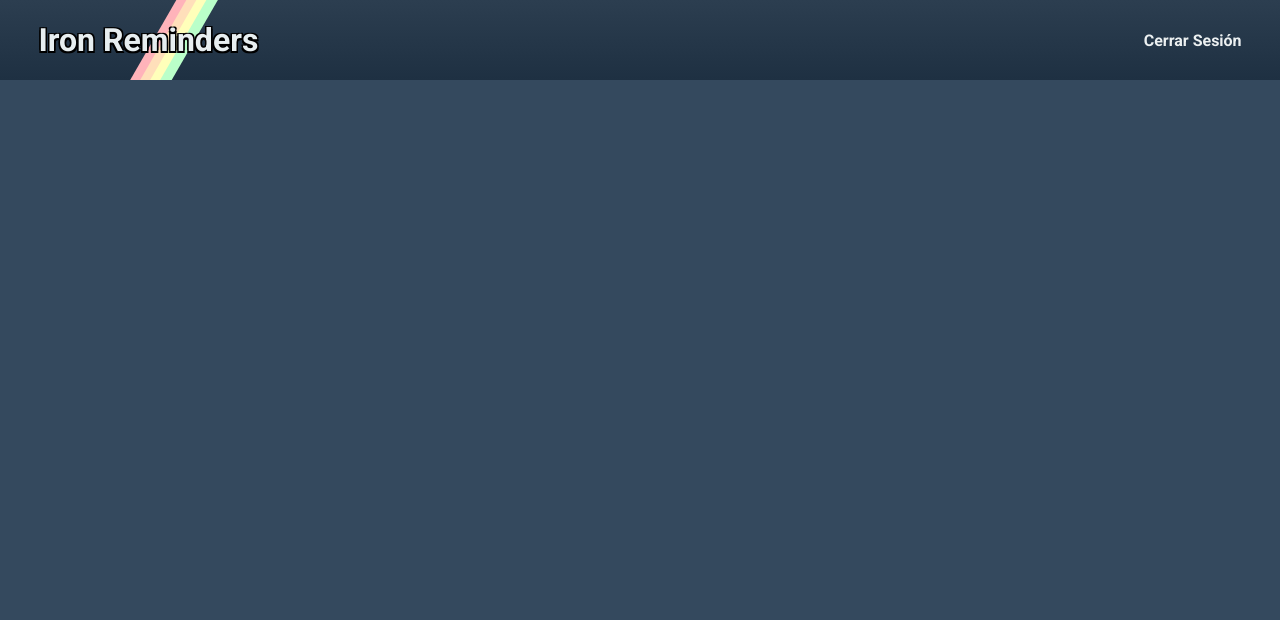
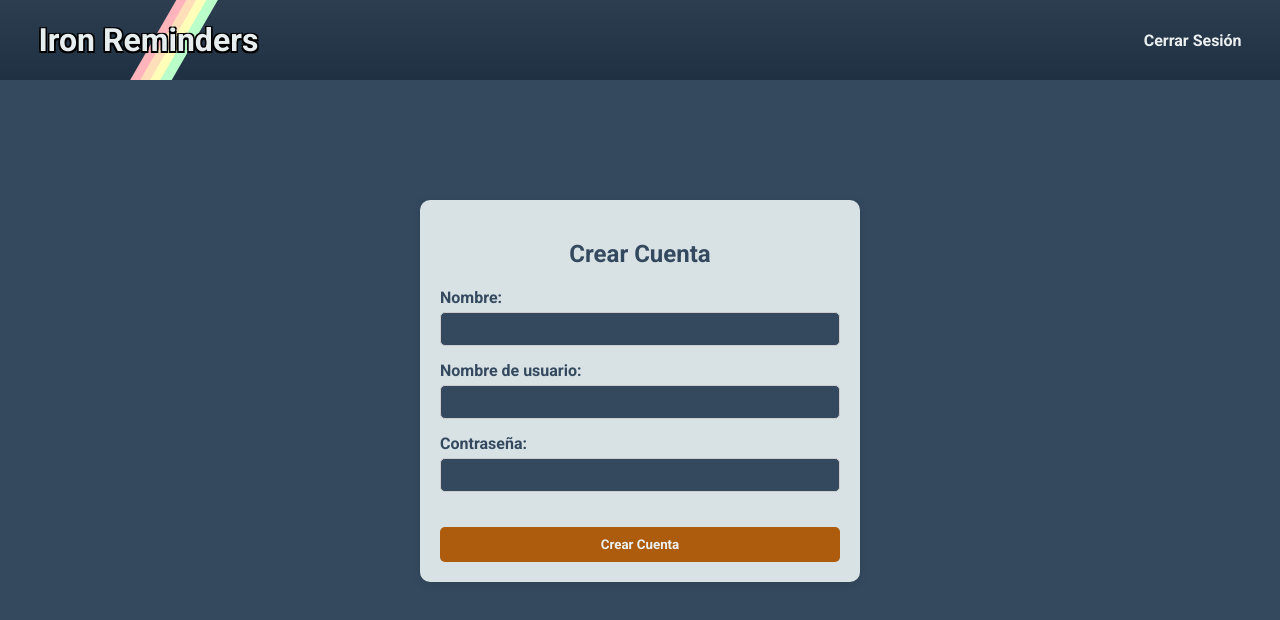
Before and after one commit to FranRevi8/midterm-to-do-list, a Vue app: page /new-account in a window 1280 px wide. Shown: the top 620 px of the page. Built offline with nearby package versions, Linux system fonts and the light colour scheme.

Commit message:
added new account view

```diff
--- a/src/router/index.js
+++ b/src/router/index.js
@@ -1,6 +1,7 @@
 import { createRouter, createWebHistory } from 'vue-router'
 import HomeView from '../views/HomeView.vue'
 import LoginView from '@/views/LoginView.vue'
+import NewAccountView from '@/views/NewAccountView.vue'
 
 function isAuthenticated() {
   const token = sessionStorage.getItem('authToken')
@@ -22,6 +23,11 @@ const router = createRouter({
       path: '/api/login',
       name: 'login',
       component: LoginView
+    },
+    {
+      path: '/new-account',
+      name: 'new-account',
+      component: NewAccountView
     }
   ]
 })
--- a/src/views/LoginView.vue
+++ b/src/views/LoginView.vue
@@ -38,6 +38,10 @@ const handleSubmit = async () => {
     alert('Por favor, rellena ambos campos');
   }
 };
+
+const goToCreateAccount = () => {
+  router.push('/new-account')
+}
 </script>
 
 <template>
@@ -68,6 +72,7 @@ const handleSubmit = async () => {
         </div>
 
         <button type="submit">Iniciar Sesión</button>
+        <button @click="goToCreateAccount" class="new-acc-btn">Crear cuenta</button>
       </form>
     </div>
   </div>
@@ -133,8 +138,17 @@ button {
   margin-top: 20px;
 }
 
+.new-acc-btn{
+  background-color: #ac5c0c;
+  margin-top: 10px;
+}
+
 button:hover {
   background-color: #2980b9;
+}
+
+.new-acc-btn:hover {
+  background-color: #8f3b0a;
 }
 
 input:focus {
--- /dev/null
+++ b/src/views/NewAccountView.vue
@@ -0,0 +1,130 @@
+<script setup>
+import { ref } from 'vue'
+import router from '@/router';
+
+const name = ref('')
+const username = ref('')
+const password = ref('')
+const errorMessage = ref('')
+
+const createUser = async () => {
+  try {
+    const response = await fetch('http://localhost:8080/api/users', {
+      method: 'POST',
+      headers: {
+        'Content-Type': 'application/json',
+      },
+      body: JSON.stringify({
+        name: name.value,
+        username: username.value,
+        password: password.value,
+      }),
+    });
+
+    if (!response.ok) {
+      const errorData = await response.json();
+      throw new Error(errorData.message || 'Error creating account');
+    }
+
+    alert('Cuenta creada exitosamente');
+
+    router.push('api/login')
+
+  } catch (error) {
+    errorMessage.value = error.message;
+  }
+};
+</script>
+
+<template>
+  <div class="register-form">
+    <h2>Crear Cuenta</h2>
+    <div v-if="errorMessage" class="error">{{ errorMessage }}</div>
+    <form @submit.prevent="createUser">
+      <div>
+        <label for="name">Nombre:</label>
+        <input v-model="name" type="text" id="name" required />
+      </div>
+      <div>
+        <label for="username">Nombre de usuario:</label>
+        <input v-model="username" type="text" id="username" required />
+      </div>
+      <div>
+        <label for="password">Contraseña:</label>
+        <input v-model="password" type="password" id="password" required />
+      </div>
+      <button type="submit">Crear Cuenta</button>
+    </form>
+  </div>
+</template>
+
+<style scoped>
+.register-form {
+  max-width: 400px;
+  margin: 0 auto;
+  padding: 20px;
+  background-color: #d8e2e5;
+  border-radius: 10px;
+  box-shadow: 0 2px 10px rgba(0, 0, 0, 0.1);
+  position: relative;
+  top: 200px;
+  color: #34495e;
+}
+
+h2 {
+  text-align: center;
+  margin-bottom: 20px;
+}
+
+form div {
+  margin-bottom: 15px;
+}
+
+label {
+  display: block;
+  margin-bottom: 5px;
+  font-weight: bold;
+}
+
+input {
+  width: 100%;
+  padding: 8px;
+  box-sizing: border-box;
+  border-radius: 5px;
+  border: 1px solid #ccc;
+  font-size: 14px;
+  background-color: #34495e;
+  color: #ecf0f1;
+}
+
+input::placeholder {
+  color: #ecf0f1;
+}
+
+button {
+  width: 100%;
+  padding: 10px;
+  background-color: #ac5c0c;
+  color: #ecf0f1;
+  border: none;
+  border-radius: 5px;
+  cursor: pointer;
+  margin-top: 20px;
+}
+
+button:hover {
+  background-color: #8f3b0a;
+}
+
+input:focus {
+  color: #ecf0f1;
+  background-color: #34495e;
+  outline: none;
+}
+
+.error {
+  color: #e74c3c;
+  margin-bottom: 10px;
+  text-align: center;
+}
+</style>
```
